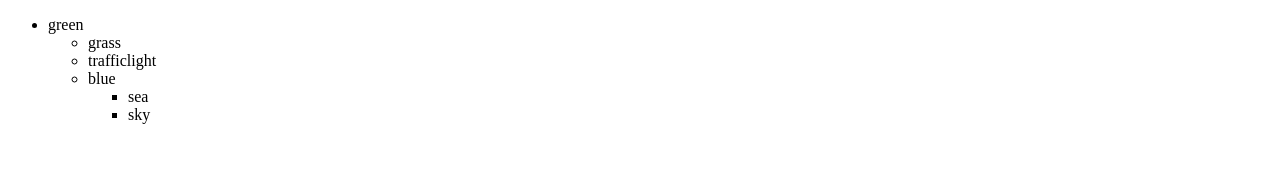
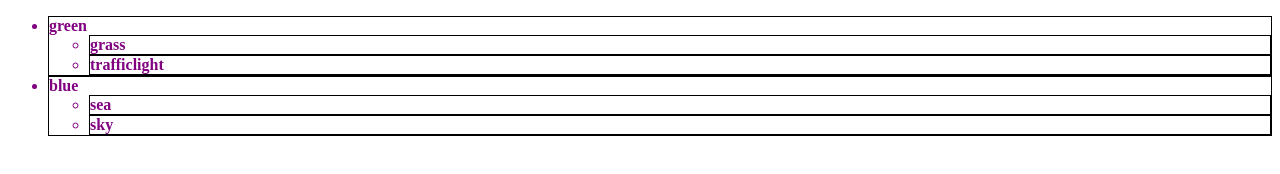
Before and after one commit to Lyzog/skola, a plain HTML site: page lektioner/lektion1/uppgift1/uppgift1.html in a window 1280 px wide. Drawn offline with Linux system fonts and the light colour scheme.

Commit message:
uppgift1 saker

```diff
--- a/lektioner/lektion1/uppgift1/uppgift1.html
+++ b/lektioner/lektion1/uppgift1/uppgift1.html
@@ -3,18 +3,26 @@
 <head>
   <meta charset="utf-8">
   <title> title </title>
+  <style>
+    li{
+      color: purple;
+      font-weight: bold;
+      border: 1px solid black;
+    }
+    </style>
 </head>
 <body>
   <ul>
     <li>green<br>
       <ul>
-        <li>grass</li>
+        <li class="nature"> grass</li>
         <li> trafficlight</li>
       </li>
+    </ul>
     <li>blue<br>
       <ul>
-        <li>sea</li>
-        <li>sky</li>
+        <li class="nature">sea</li>
+        <li class="nature">sky</li>
       </ul>
     </li>
   </ul>
```
Also changed, not shown: lektioner/lektion1/uppgift1/something.html (added, +18 -0 lines), lektioner/lektion1/uppgift1/style.css (added), 1 other file.
